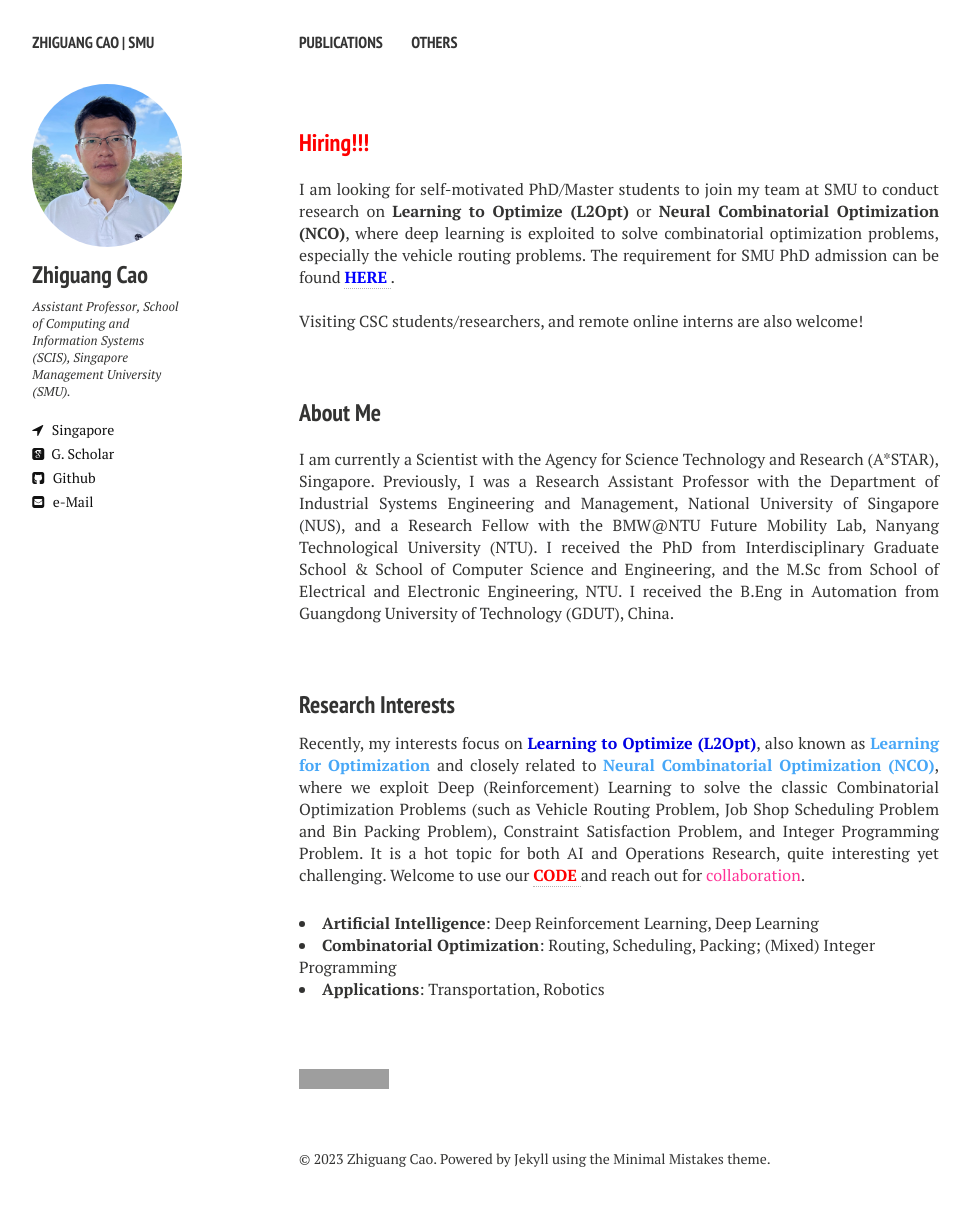
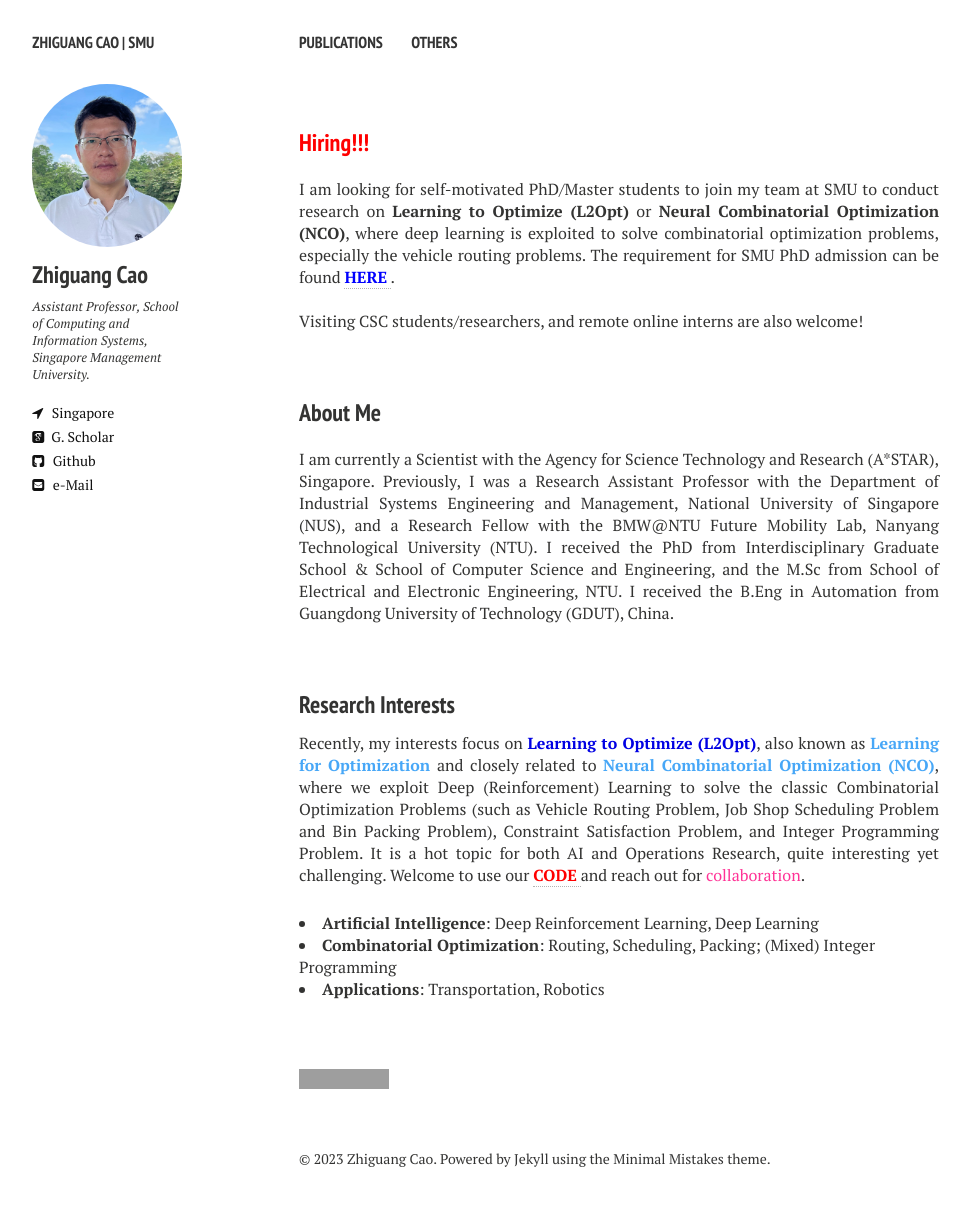
Before and after one commit to zhiguangcaosg/zhiguangcaosg.github.io, a Jekyll site: the page built from index.md, in a window 1280 px wide. Shown: the whole page, without its empty margins (21-992 px from the left). Built offline with Jekyll 4.4.1, drawn with Linux system fonts in a browser that asks for light colours; nearby versions of some CDN libraries; grey boxes are pictures that could not be loaded.

Commit message:
Update _config.yml

```diff
--- a/_config.yml
+++ b/_config.yml
@@ -12,8 +12,8 @@ owner:
   name:           Zhiguang Cao
   avatar:         zhiguangcao.jpg
   bio:            Assistant Professor,
-                  School of Computing and Information Systems (SCIS),
-                  Singapore Management University (SMU).
+                  School of Computing and Information Systems,
+                  Singapore Management University.
   location:       Singapore
   email:          zhiguangcao@outlook.com
 
```
